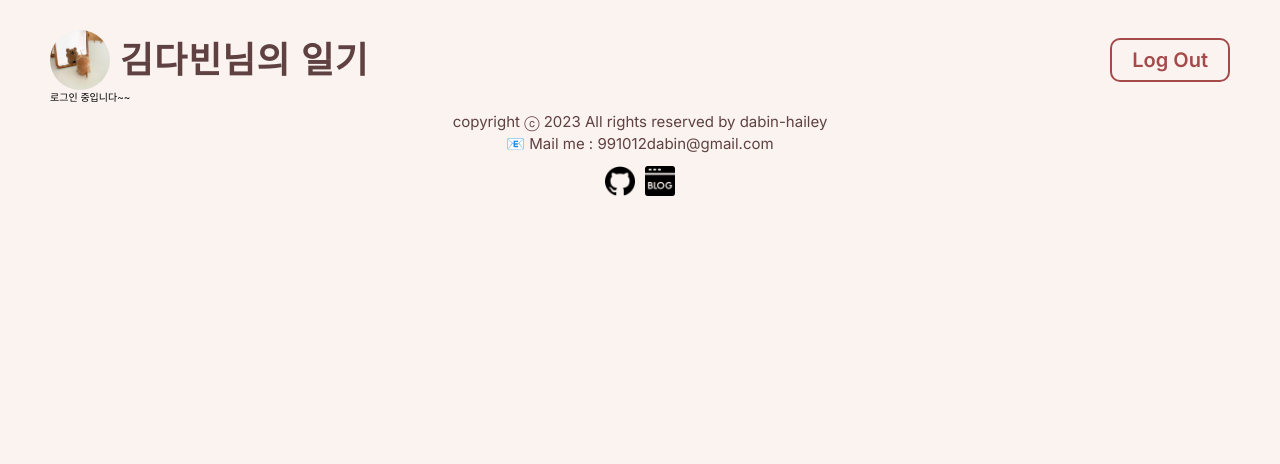
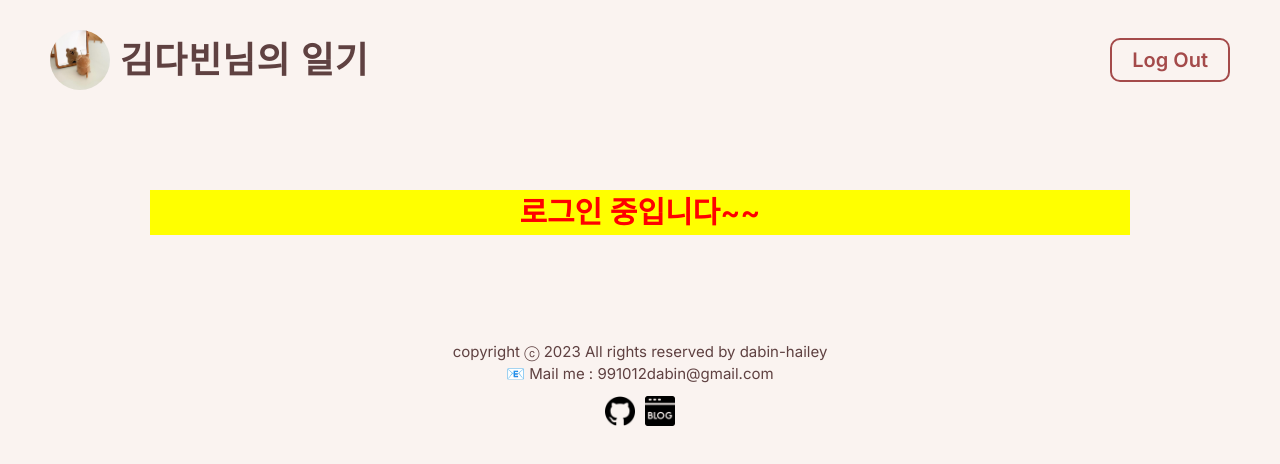
Before and after one commit to dabin-Hailey/Lazy-Diary, a React (Vite) app: page /oauth/kakao/callback in a window 1280 px wide. Shown: the top 464 px of the page. Built offline with nearby package versions, Linux system fonts and the light colour scheme; no server answers; a web font is replaced by a local one.

Commit message:
Feat: 로그인정보 localStorage에 저장기능 완료

```diff
--- a/src/components/common/Header.tsx
+++ b/src/components/common/Header.tsx
@@ -10,7 +10,14 @@ const Header: React.FC = () => {
         <div css={profilePhoto}>
           <img src="/images/profile-image.jpg" />
         </div>
-        <div css={headerTitle}>김다빈님의 일기</div>
+        <div
+          css={headerTitle}
+          onClick={() => {
+            window.location.href = "/";
+          }}
+        >
+          김다빈님의 일기
+        </div>
       </div>
       <div css={logoutBtn}>Log Out</div>
     </div>
--- a/src/components/login/Kakao.tsx
+++ b/src/components/login/Kakao.tsx
@@ -1,14 +1,25 @@
 import axios from "axios";
 import { useEffect, useState } from "react";
+import { Navigate, useNavigate } from "react-router-dom";
+// import { KakaoProfile } from "../../types/User.ts";
+
+interface KakaoProfile {
+  id?: string | "";
+  nickname?: string | "";
+  profile_image_url?: string | "";
+  thumbnail_image_url?: string | "";
+  recentLoginLog?: number | null;
+}
 
 const Kakao = () => {
-  const [userData, setUserData] = useState([]);
+  const navigate = useNavigate();
+  const [userData, setUserData] = useState<KakaoProfile>({});
+  const [isLogined, setIsLogined] = useState<boolean>(false);
 
   //카카오에서 받은 인가코드
   const AUTHORIZE_CODE: string | null = new URLSearchParams(
     window.location.search
   ).get("code");
-  console.log(AUTHORIZE_CODE);
   const GRANT_TYPE: string = "authorization_code";
   const REST_API_KEY: string = import.meta.env.VITE_REST_API_KEY;
   const REDIRECT_URI: string = import.meta.env.VITE_REDIRECT_URI;
@@ -25,8 +36,7 @@ const Kakao = () => {
         }
       )
       .then((response) => {
-        const { data } = response;
-        const { access_token: ACCESS_TOKEN } = data;
+        const { access_token: ACCESS_TOKEN } = response.data;
 
         axios
           .post(
@@ -41,7 +51,22 @@ const Kakao = () => {
             }
           )
           .then((response) => {
-            console.log(response);
+            const { id, kakao_account } = response.data;
+            const { profile } = kakao_account;
+            const { nickname, profile_image_url, thumbnail_image_url } =
+              profile;
+            const recentLoginLog = Date.now(); //최근 로그인 기록
+
+            const newUserData: KakaoProfile = {
+              id,
+              nickname,
+              profile_image_url,
+              thumbnail_image_url,
+              recentLoginLog
+            };
+
+            setUserData(newUserData);
+            setIsLogined(true);
           })
           .catch((error) => console.log("사용자 정보 받기 실패", error));
       })
@@ -50,9 +75,29 @@ const Kakao = () => {
 
   useEffect(() => {
     fetchData();
-  }, []);
 
-  return <div>로그인 중입니다~~</div>;
+    if (userData && isLogined) {
+      localStorage.setItem("userData", JSON.stringify(userData));
+      navigate("/list");
+    }
+  }, [userData]);
+
+  return (
+    <>
+      <h1
+        style={{
+          backgroundColor: "yellow",
+          margin: "10rem",
+          textAlign: "center",
+          color: "red",
+          fontSize: "30px",
+          fontWeight: "bold"
+        }}
+      >
+        로그인 중입니다~~
+      </h1>
+    </>
+  );
 };
 
 export default Kakao;
```
Also changed, not shown: src/styles.ts (renamed from src/styles.tsx).
